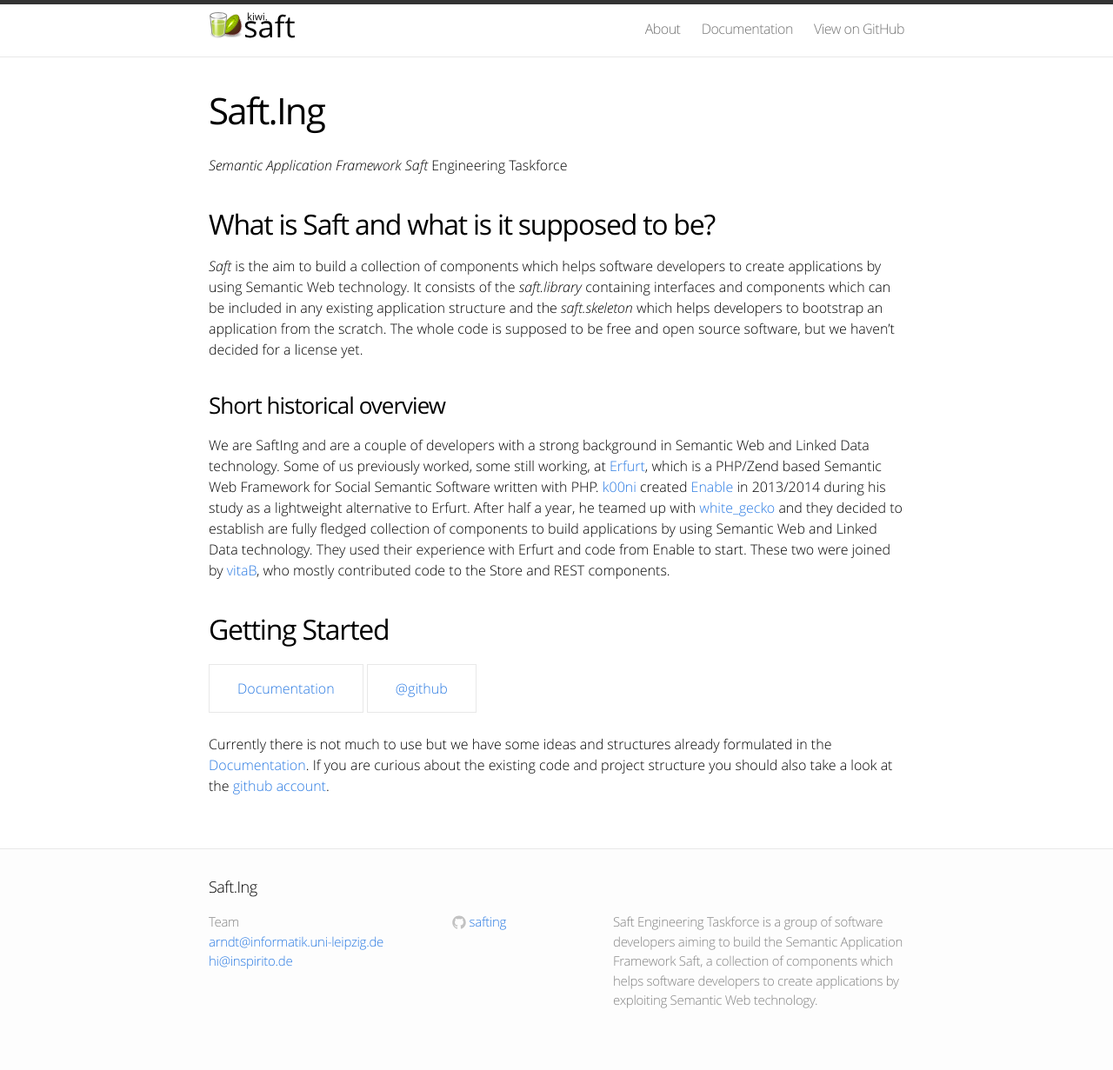
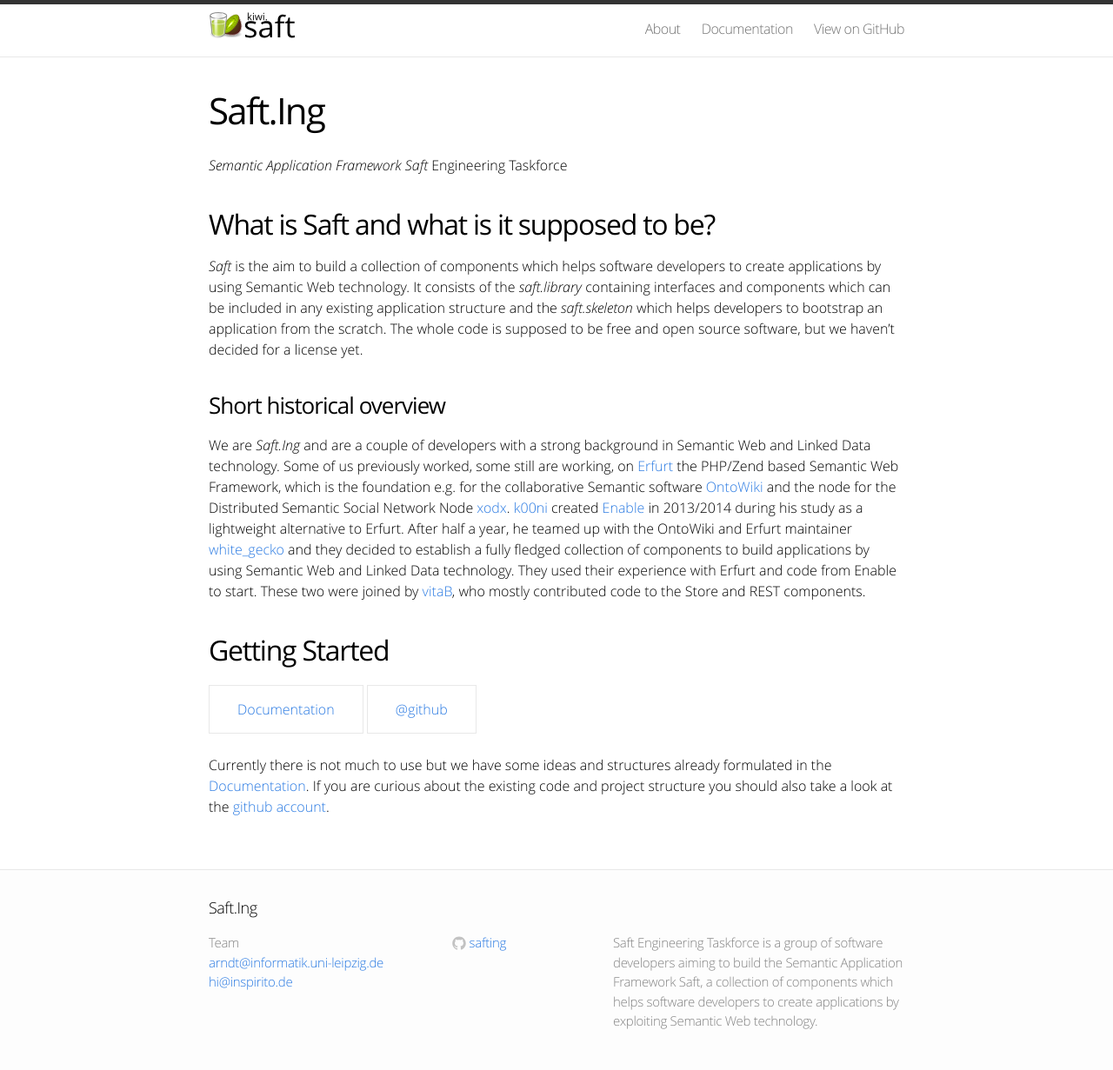
Before and after one commit to SaftIng/safting.github.io, a Jekyll site: the page built from index.md, in a window 1280 px wide. Shown: the whole page at 87% size. Built offline with Jekyll 4.4.1, drawn with Linux system fonts in a browser that asks for light colours; before the commit the page ends 1207 px from its top, so only the background shows below that.

Commit message:
Update history on index page

```diff
--- a/index.md
+++ b/index.md
@@ -14,7 +14,8 @@ The whole code is supposed to be free and open source software, but we haven't d
 
 ### Short historical overview
 
-We are SaftIng and are a couple of developers with a strong background in Semantic Web and Linked Data technology. Some of us previously worked, some still working, at [Erfurt](https://github.com/AKSW/Erfurt), which is a PHP/Zend based Semantic Web Framework for Social Semantic Software written with PHP. [k00ni](https://github.com/k00ni) created [Enable](https://github.com/k00ni/Enable) in 2013/2014 during his study as a lightweight alternative to Erfurt. After half a year, he teamed up with [white_gecko](https://github.com/white-gecko) and they decided to establish are fully fledged collection of components to build applications by using Semantic Web and Linked Data technology. They used their experience with Erfurt and code from Enable to start. These two were joined by [vitaB](https://github.com/vitaB), who mostly contributed code to the Store and REST components.
+We are _Saft.Ing_ and are a couple of developers with a strong background in Semantic Web and Linked Data technology. Some of us previously worked, some still are working, on [Erfurt](https://github.com/AKSW/Erfurt) the PHP/Zend based Semantic Web Framework, which is the foundation e.g. for the collaborative Semantic software [OntoWiki](http://aksw.org/Projects/OntoWiki) and the node for the Distributed Semantic Social Network Node [xodx](http://aksw.org/Projects/Xodx).
+[k00ni](https://github.com/k00ni) created [Enable](https://github.com/k00ni/Enable) in 2013/2014 during his study as a lightweight alternative to Erfurt. After half a year, he teamed up with the OntoWiki and Erfurt maintainer [white_gecko](https://github.com/white-gecko) and they decided to establish a fully fledged collection of components to build applications by using Semantic Web and Linked Data technology. They used their experience with Erfurt and code from Enable to start. These two were joined by [vitaB](https://github.com/vitaB), who mostly contributed code to the Store and REST components.
 
 ## Getting Started
 
```
